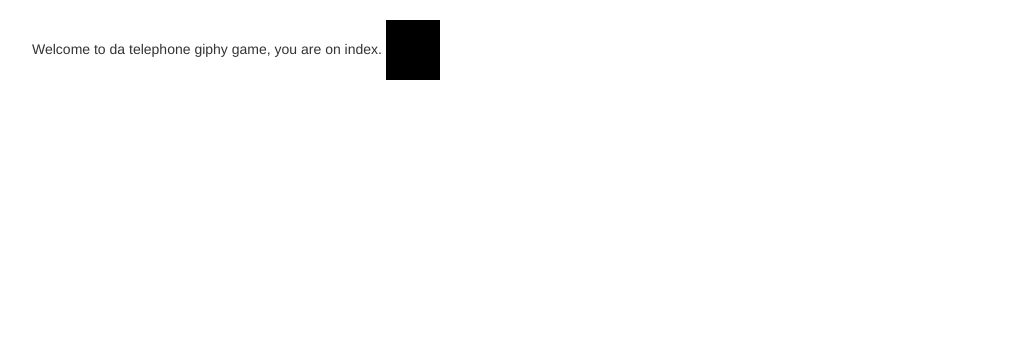
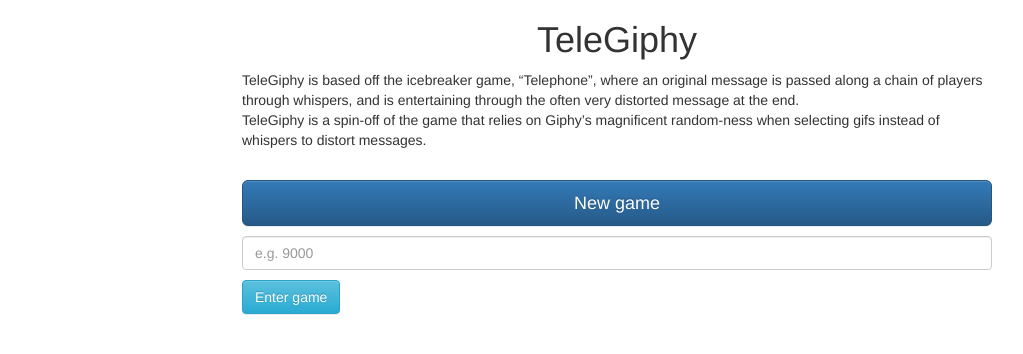
Before and after one commit to JessicaNgo/TeleGiphy, a Django app: page / in a window 1280 px wide. Shown: the top 354 px of the page, without its empty margins (23-1046 px from the left). Run offline with Django 3.2, Linux system fonts and the light colour scheme; some libraries are stand-ins or nearby versions.

Commit message:
UI basics added, token generator added and views added

```diff
--- a/tele_giphy/game/templates/game/index.html
+++ b/tele_giphy/game/templates/game/index.html
@@ -2,10 +2,31 @@
 {% load staticfiles %}
 
 {% block main_content %}
-<div class="container">
-  <div class="row">
-    <br>Welcome to da telephone giphy game, you are on index.
-    <img src="{% static 'img/giphy_logo_laser_black.gif' %}" alt="">
+<div class="row">
+  <div class="col-md-2"></div>
+  <div class="col-md-8">
+	  <p>TeleGiphy is based off the icebreaker game, “Telephone”, where an original message is passed along a chain of players through whispers, and is entertaining through the often very distorted message at the end.<br>TeleGiphy is a spin-off of the game that relies on Giphy’s magnificent random-ness when selecting gifs instead of whispers to distort messages.
+	  </p>
+	  <br>
+	  <!--<p>Powered by <a href="http://giphy.com/"><img src="{% static 'img/giphy_logo_laser_black.gif' %}" alt=""></a></p>-->
+	  <p><a href="/game/{{ token }}"><button type="button" class="btn btn-primary btn-lg btn-block">New game</button></a></p>
+	  <p>
+	  	<!-- <form class="form-inline">
+  		<div class="form-group">
+	    <label class="sr-only" for="exampleInputAmount">e.g. 9000</label>
+	    <div class="input-group">
+		<div class="input-group-addon">Game token</div>
+		<input type="text" class="form-control" id="exampleInputAmount" placeholder="Amount">
+		<a type="button" class="btn btn-info"><div class="input-group-addon">Enter game</div></a>
+    </div>
   </div>
+</form> -->
+
+	  <input type="text" class="form-control" placeholder="e.g. 9000"></p>
+	  <p>
+	  <a href="/game/{{ token }}"><button type="button" class="btn btn-info">Enter game</button></a>
+	  </p>
+  </div>
+  <div class="col-md-2"></div>
 </div>
 {% endblock %} <!-- body -->
--- a/tele_giphy/game/urls.py
+++ b/tele_giphy/game/urls.py
@@ -4,4 +4,5 @@ from . import views
 
 urlpatterns = [
     url(r'^$', views.index, name='index'),
+    url(r'^(?P<token>[0-9]+)/$', views.wait, name='wait'),
 ]
--- a/tele_giphy/game/views.py
+++ b/tele_giphy/game/views.py
@@ -1,7 +1,14 @@
 from django.shortcuts import render
 from django.http import HttpResponse
+import random
 
 # Create your views here.
 
 def index(request):
-    return render(request, 'game/index.html')
+	token = ""
+	for i in range(4):
+		token = token + random.choice('1234567890')
+	return render(request, 'game/index.html', {"token": token})
+
+def wait(request, token):
+	return render(request, 'game/wait.html', {"token": token})
--- a/tele_giphy/tele_giphy/urls.py
+++ b/tele_giphy/tele_giphy/urls.py
@@ -18,6 +18,7 @@ from django.contrib import admin
 
 urlpatterns = [
     url(r'^', include('game.urls')),
+    url(r'^game/', include('game.urls')),
     url(r'^admin/', admin.site.urls),
 ]
 
--- a/tele_giphy/templates/base.html
+++ b/tele_giphy/templates/base.html
@@ -26,12 +26,18 @@
 <body>
 {% block body %}
   {% block header %}
+  <div class="container">
+    <div class="row">
+      <div class="col-md-4"></div>
+      <div class="col-md-4"><h1 id="tg"><center>TeleGiphy</center></h1></div>
+      <div class="col-md-4"></div>
+    </div>
 
   {% endblock %}
 
   {% block messages %}{% endblock %}
   {% block main_content %}{% endblock %}
-
+  </div>
   {% block footer %}
 
   {% endblock%}
```
